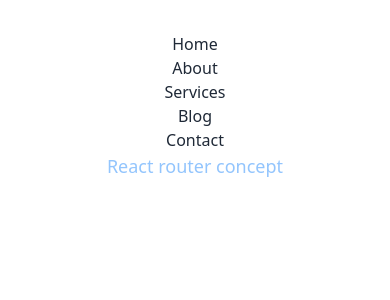
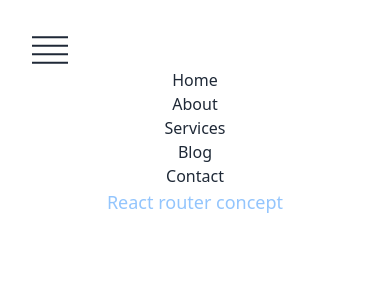
Before and after one commit to DipuHaider/PH_B8_M8_react-router-concept, a React (Vite) app: page / in a window 390 px wide. Shown: the top 300 px of the page. Built offline with nearby package versions, Linux system fonts and the light colour scheme.

Commit message:
install react icons & toggle icon

```diff
--- a/package.json
+++ b/package.json
@@ -15,6 +15,7 @@
     "prop-types": "^15.8.1",
     "react": "^18.2.0",
     "react-dom": "^18.2.0",
+    "react-icons": "^4.11.0",
     "react-router-dom": "^6.16.0",
     "sort-by": "^1.2.0"
   },
--- a/src/components/NavBar/NavBar.jsx
+++ b/src/components/NavBar/NavBar.jsx
@@ -1,7 +1,10 @@
+import { useState } from "react";
 import Link from "../Link/Link";
+import { TfiAlignJustify, TfiClose } from "react-icons/tfi";
 
 const NavBar = () => {
 
+    const [open, setOpen] = useState(false);
     const routes = [
         { id: 1, path: '/home', name: 'Home' },
         { id: 2, path: '/about', name: 'About' },
@@ -12,6 +15,16 @@
 
     return (
         <nav>
+            <div  className="md:hidden" onClick={()=> setOpen(!open)}>
+                {
+                    open === true ?
+                    <TfiClose className="text-4xl md:hidden"></TfiClose>
+                    :
+                    <TfiAlignJustify className="text-4xl md:hidden"></TfiAlignJustify>
+                }
+            </div>
+
+
             <ul className="md:flex">
                 {
                     routes.map( route => <Link key={route.id} route={route}></Link> )
```
Also changed, not shown: 1 other file (tests, documents, lock files or other folders).
